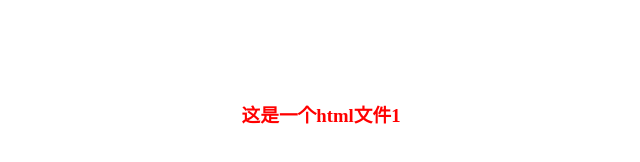
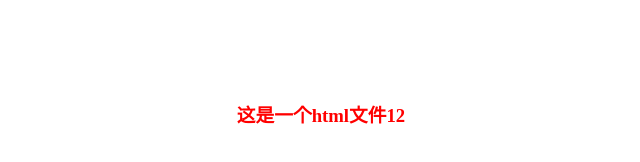
Before and after one commit to zhouTest123/gitDemo, a plain HTML site: page index.html in a window 1280 px wide. Shown: the full height of the page, 319-959 px from the left. Drawn offline with Linux system fonts and the light colour scheme.

Commit message:
modify second commit index.html

```diff
--- a/index.html
+++ b/index.html
@@ -6,6 +6,6 @@
 <link rel="stylesheet" type="text/css" href="style.css">
 </head>
 <body>
-<h3>这是一个html文件1</h3>
+<h3>这是一个html文件12</h3>
 </body>
 </html>
```
